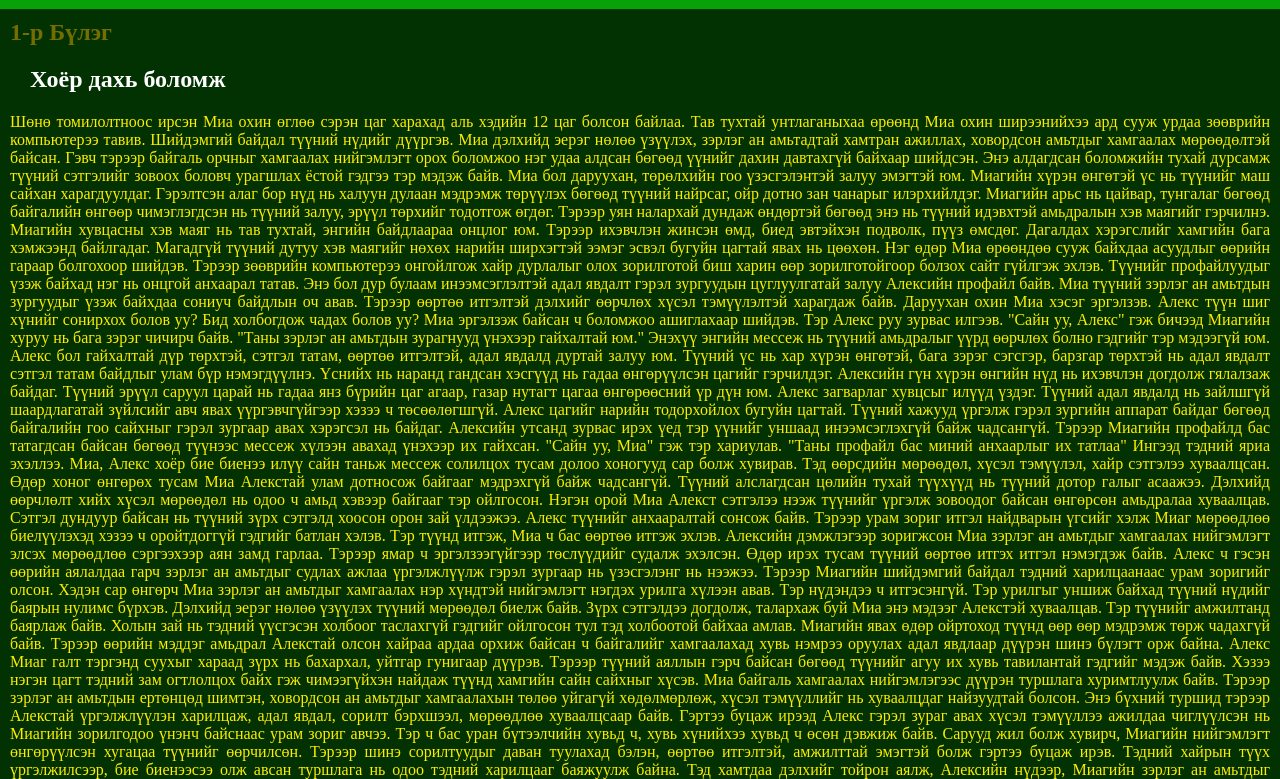
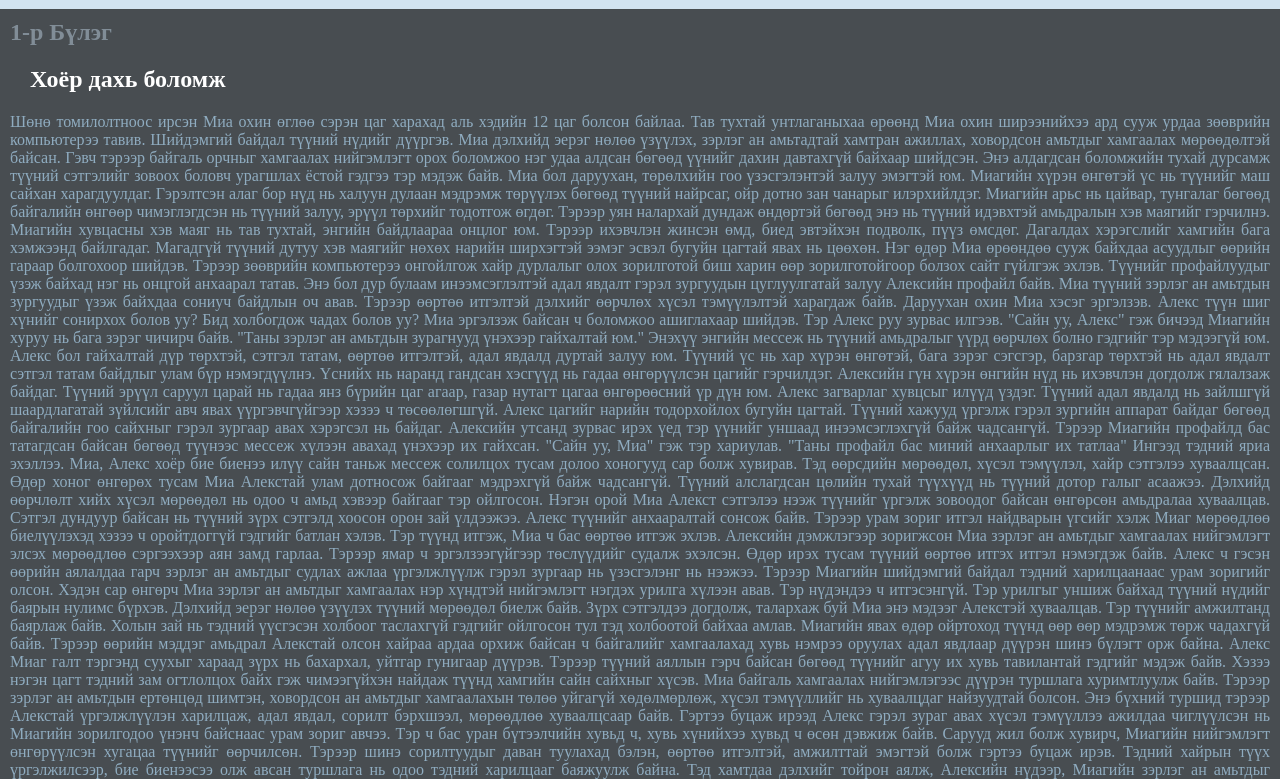
Before and after one commit to Enhjargalb/mia, a plain HTML site: page index.html in a window 1280 px wide. Shown: the part 61-840 px from the top of the page. Drawn offline with nearby package versions, Linux system fonts and the light colour scheme.

Commit message:
Add files via upload

```diff
--- a/style.css
+++ b/style.css
@@ -1,10 +1,10 @@
 :root {
     /*========== Colors ==========*/
     /*Color mode HSL(hue, saturation, lightness)*/
-    --title-color: hsl(120, 92%, 33%);
-    --first-color: hsl(56, 99%, 50%);
-    --text-color: hsl(57, 97%, 23%);
-    --body-color: hsl(119, 96%, 10%);
+    --title-color: rgb(210, 228, 241);
+    --first-color: rgb(143, 172, 192);
+    --text-color: rgb(129, 141, 151);
+    --body-color: rgb(72, 77, 81);
     --container-color: #fff;
   }
 
@@ -52,6 +52,10 @@ p{
     color: var();
 }
 
+.section{
+    display: grid;
+}
+
 .div1 {
     color: var(--first-color);
     padding: 10px;
```
